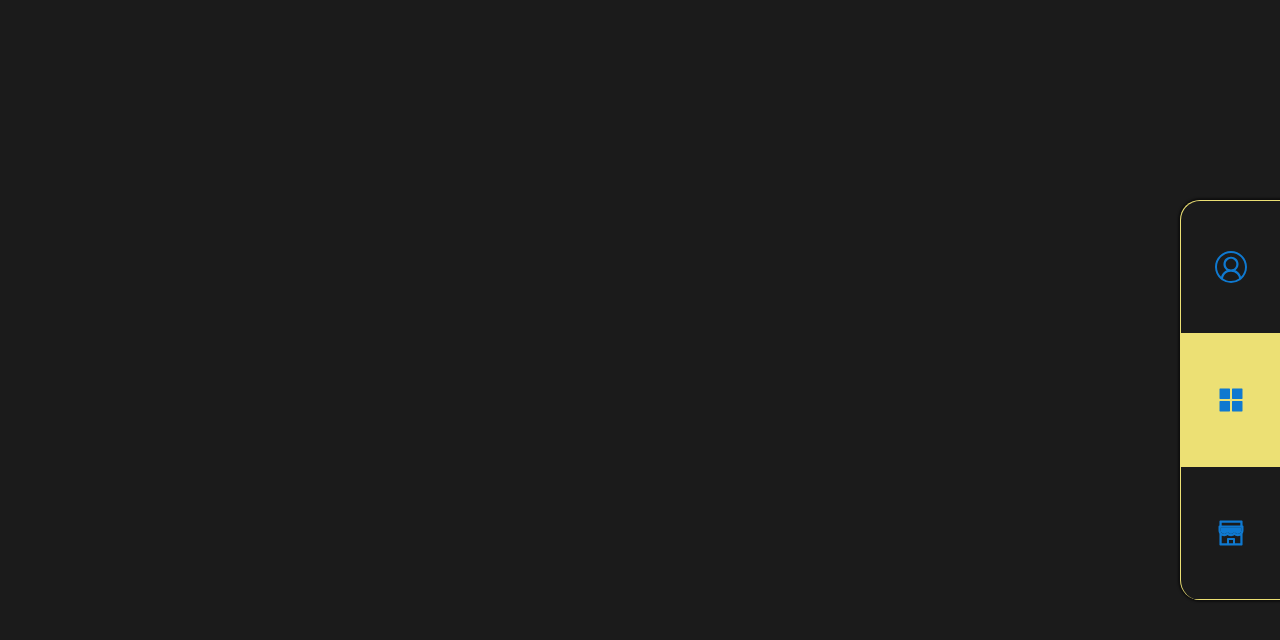
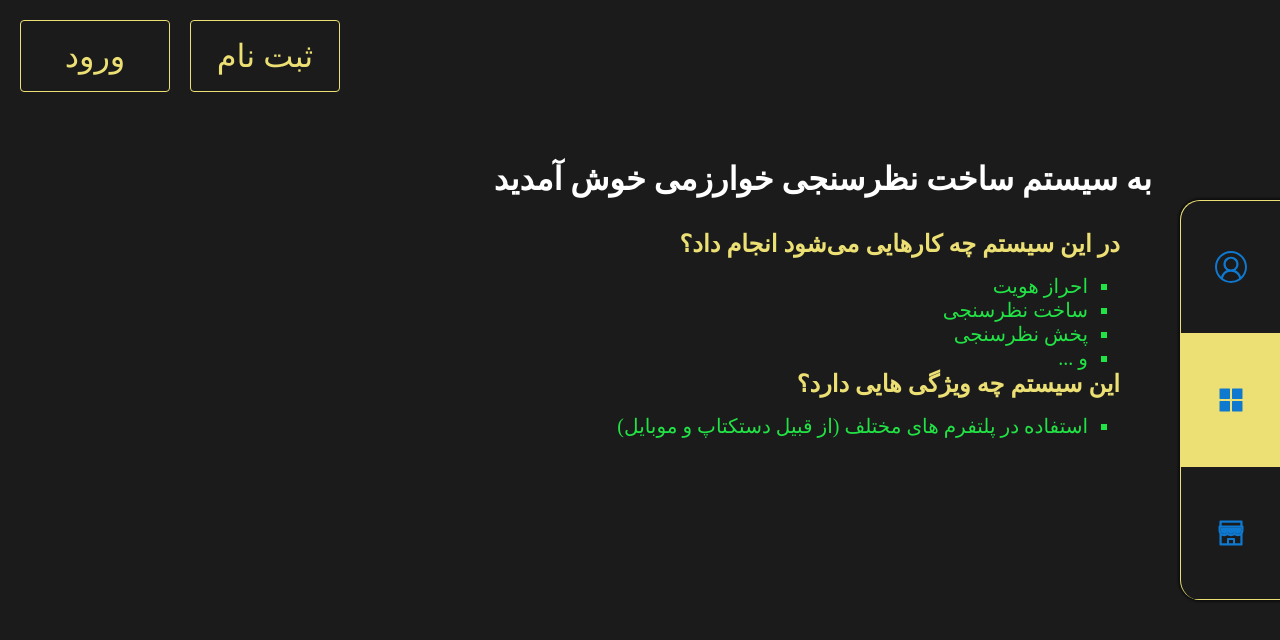
Before and after one commit to MKhodagholi/SurveySystem, a React (Create React App) app in the folder reactapp/: page / in a window 1280 px wide. Before the commit this address had no page. Shown: the top 640 px of the page. Built offline with nearby package versions, Linux system fonts and the light colour scheme; a web font is replaced by a local one.

Commit message:
8. create Home Page for login and register

```diff
--- a/reactapp/src/App.jsx
+++ b/reactapp/src/App.jsx
@@ -6,6 +6,7 @@ import Login from "./components/login/Login";
 import Register from "./components/Register/Register";
 import GlobalStyled from "./GlobalStyled";
 import Menu from "./components/menu/Menu";
+import Home from "./pages/Home/Home";
 // import Home from "./components/Home/Home";
 
 const theme = {
@@ -25,6 +26,7 @@ const App = () => {
         <GlobalStyled />
         <Menu />
         <Routes>
+          <Route path="/" element={<Home />} />
           <Route path="/register" element={<Register />} />
           <Route path="/login" element={<Login />} />
         </Routes>
--- /dev/null
+++ b/reactapp/src/pages/Home/Home.jsx
@@ -0,0 +1,30 @@
+import React from "react";
+
+import { Link } from "react-router-dom";
+
+import HomeStyled from "./HomeStyled";
+
+const Home = () => {
+  return (
+    <HomeStyled>
+      <div className="links">
+        <Link to="/register">ثبت نام</Link>
+        <Link to="/register">ورود</Link>
+      </div>
+      <div className="descriptions">
+        <h1>به سیستم ساخت نظرسنجی خوارزمی خوش آمدید</h1>
+        <ul>
+          <h2>در این سیستم چه کارهایی می‌شود انجام داد؟</h2>
+          <li>احراز هویت</li>
+          <li>ساخت نظرسنجی</li>
+          <li>پخش نظرسنجی</li>
+          <li>و ...</li>
+          <h2>این سیستم چه ویژگی هایی دارد؟</h2>
+          <li>استفاده در پلتفرم های مختلف (از قبیل دستکتاپ و موبایل)</li>
+        </ul>
+      </div>
+    </HomeStyled>
+  );
+};
+
+export default Home;
--- /dev/null
+++ b/reactapp/src/pages/Home/HomeStyled.js
@@ -0,0 +1,71 @@
+import styled from "styled-components";
+
+const HomeStyled = styled.div`
+  display: flex;
+  flex-direction: column;
+  direction: rtl;
+  width: 80%;
+  margin: auto;
+  .links {
+    position: fixed;
+    top: 20px;
+    left: 20px;
+    a {
+      display: inline-block;
+      color: ${({ theme }) => theme.colors.yellowColor};
+      text-decoration: none;
+      border: 1px solid ${({ theme }) => theme.colors.yellowColor};
+      padding: 1rem;
+      text-align: center;
+      border-radius: 4px;
+      font-size: 1.5rem;
+      width: 100px;
+      transition: all 0.5s ease;
+      font-family: "Noto";
+      &:nth-of-type(1) {
+        margin-left: 5px;
+      }
+      &:nth-of-type(2) {
+        margin-right: 5px;
+      }
+    }
+    @media screen and (min-width: 768px) {
+      left: 20px;
+      transform: none;
+      a {
+        font-size: 2rem;
+        width: 150px;
+        &:nth-of-type(1) {
+          margin-left: 10px;
+        }
+        &:nth-of-type(2) {
+          margin-right: 10px;
+        }
+      }
+    }
+  }
+  .descriptions {
+    margin-top: 2rem;
+    color: white;
+    margin-top: 10rem;
+    ul {
+      margin-top: 2rem;
+      margin-right: 2rem;
+      list-style-type: square;
+      h2 {
+        margin-bottom: 1rem;
+        color: ${({ theme }) => theme.colors.yellowColor};
+      }
+      li {
+        font-size: 1.25rem;
+        color: ${({ theme }) => theme.colors.greenColor};
+        margin-right: 2rem;
+      }
+    }
+    @media screen and (min-width: 768px) {
+      margin-top: 10rem;
+    }
+  }
+`;
+
+export default HomeStyled;
```
